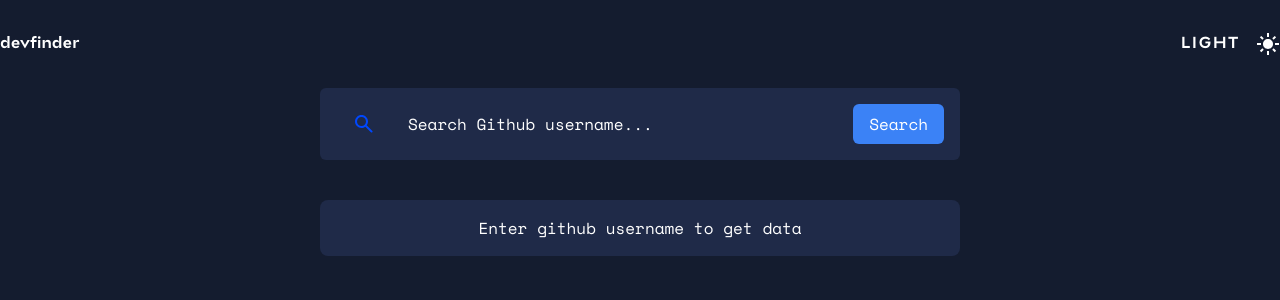
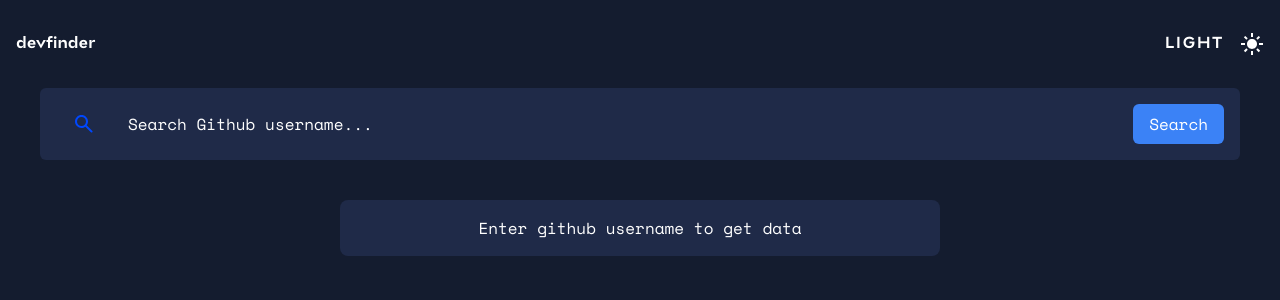
Before and after one commit to IskDev0/Search_Github_User, a Vue app: page / in a window 1280 px wide. Shown: the top 300 px of the page. Built offline with nearby package versions, Linux system fonts and the light colour scheme.

Commit message:
added responsibility

```diff
--- a/src/App.vue
+++ b/src/App.vue
@@ -35,7 +35,7 @@ let showError = () => {
 <template>
   <div class="wrapper bg-[#141C2F] text-white h-screen dark:text-black dark:bg-slate-100">
     <TheHeader/>
-    <main class="main container mx-auto">
+    <main class="main container mx-auto px-4 sm:px-10">
       <TheInput @error="showError" @send="getData"/>
       <UserCard v-if="info && !hasError" :info="info"/>
       <EmptySection v-else-if="!info && !hasError"/>
--- a/src/components/EmptySection.vue
+++ b/src/components/EmptySection.vue
@@ -1,5 +1,5 @@
 <template>
-  <div class="bg-[#1F2A48] mt-10 w-1/2 mx-auto py-4 rounded-lg dark:bg-white">
+  <div class="bg-[#1F2A48] mt-10 w-full sm:w-1/2 mx-auto py-4 rounded-lg dark:bg-white">
     <h1 class="text-center">Enter github username to get data</h1>
   </div>
 </template>
--- a/src/components/NotFound.vue
+++ b/src/components/NotFound.vue
@@ -1,5 +1,5 @@
 <template>
-  <div class="bg-[#1F2A48] mt-10 w-1/2 mx-auto py-4 rounded-lg dark:bg-white">
+  <div class="bg-[#1F2A48] mt-10 w-full md:w-1/2 mx-auto py-4 rounded-lg dark:bg-white">
     <h1 class="text-center">Profile not found</h1>
   </div>
 </template>
--- a/src/components/TheHeader.vue
+++ b/src/components/TheHeader.vue
@@ -1,5 +1,5 @@
 <template>
-  <header class="header py-8">
+  <header class="header py-8 px-4">
     <div class="container mx-auto flex justify-between items-center">
       <a class="stray" href="">devfinder</a>
       <div @click="switchTheme" class="switch__btn flex items-center gap-4 uppercase stray cursor-pointer">
--- a/src/components/TheInput.vue
+++ b/src/components/TheInput.vue
@@ -1,7 +1,6 @@
 <template>
-  <div class="">
-    <form @submit.prevent="getUser" class="flex justify-between rounded-md gap-4 bg-[#1F2A48] p-4 w-1/2 mx-auto dark:bg-white dark:text-black">
-      <div class="flex items-center bg-transparent gap-4">
+    <form @submit.prevent="getUser" class="flex flex-col justify-between rounded-md gap-4 bg-[#1F2A48] p-4 w-fulls mx-auto dark:bg-white dark:text-black lg:flex-row">
+      <div class="flex items-center bg-transparent gap-0 sm:gap-4">
         <svg class="ml-4" width="24" height="24" viewBox="0 0 24 24" fill="none" xmlns="http://www.w3.org/2000/svg">
           <path
               d="M18.9 20.3L13.3 14.7C12.8 15.1 12.225 15.4167 11.575 15.65C10.925 15.8833 10.2333 16 9.5 16C7.68333 16 6.146 15.371 4.888 14.113C3.62933 12.8543 3 11.3167 3 9.5C3 7.68333 3.62933 6.14567 4.888 4.887C6.146 3.629 7.68333 3 9.5 3C11.3167 3 12.8543 3.629 14.113 4.887C15.371 6.14567 16 7.68333 16 9.5C16 10.2333 15.8833 10.925 15.65 11.575C15.4167 12.225 15.1 12.8 14.7 13.3L20.325 18.925C20.5083 19.1083 20.6 19.3333 20.6 19.6C20.6 19.8667 20.5 20.1 20.3 20.3C20.1167 20.4833 19.8833 20.575 19.6 20.575C19.3167 20.575 19.0833 20.4833 18.9 20.3ZM9.5 14C10.75 14 11.8127 13.5627 12.688 12.688C13.5627 11.8127 14 10.75 14 9.5C14 8.25 13.5627 7.18733 12.688 6.312C11.8127 5.43733 10.75 5 9.5 5C8.25 5 7.18733 5.43733 6.312 6.312C5.43733 7.18733 5 8.25 5 9.5C5 10.75 5.43733 11.8127 6.312 12.688C7.18733 13.5627 8.25 14 9.5 14Z"
@@ -14,7 +13,6 @@
       <input class="bg-blue-500 text-white py-2 px-4 rounded-md cursor-pointer hover:bg-blue-600 active:bg-blue-600"
              type="submit" value="Search">
     </form>
-  </div>
 </template>
 
 <script setup>
--- a/src/components/UserCard.vue
+++ b/src/components/UserCard.vue
@@ -1,18 +1,18 @@
 <template>
-  <div class="bg-[#1F2A48] w-1/2 mx-auto p-12 mt-10 rounded-lg dark:bg-white">
-    <div class="flex justify-between items-start">
+  <div class="bg-[#1F2A48] w-full mx-auto p-12 mt-10 rounded-lg dark:bg-white">
+    <div class="flex flex-col gap-4 text-center items-center sm:flex-row sm:text-left sm:items-start justify-between">
       <img class="rounded-full w-24" :src="info.avatar_url" alt="">
-      <div class="w-3/4">
+      <div class="w-full sm:w-3/4">
         <div class="flex flex-col">
-          <div class="flex flex-col">
-            <div class="flex justify-between">
+          <div class="flex flex-col gap-4">
+            <div class="flex flex-col sm:flex-row justify-between">
               <p class="text-xl font-bold">{{ info.name }}</p>
               <p class="font-thin">Joined {{ date.toDateString() }}</p>
             </div>
             <a class="text-blue-600" :href="`https://github.com/${info.login}`">@{{ info.login }}</a>
             <p class="text-gray-400 mt-4">{{ info.bio ? info.bio : "This profile has no bio" }}</p>
           </div>
-          <div class="flex justify-between bg-[#141C2F] py-4 px-8 rounded-lg my-8 dark:bg-slate-100">
+          <div class="flex flex-col sm:flex-row sm:text-center sm:gap-4 justify-between bg-[#141C2F] py-4 px-8 rounded-lg my-8 dark:bg-slate-100">
             <div class="flex flex-col">
               <span>Repos</span>
               <span class="text-2xl font-bold">{{ info.public_repos }}</span>
@@ -26,7 +26,7 @@
               <span class="text-2xl font-bold">{{ info.following }}</span>
             </div>
           </div>
-          <div class="grid grid-cols-2 gap-x-12 gap-y-6">
+          <div class="flex flex-col items-center sm:grid grid-cols-2 gap-x-12 gap-y-6">
             <p class="flex gap-4">
               <svg width="24" height="24" viewBox="0 0 24 24" fill="none" xmlns="http://www.w3.org/2000/svg">
                 <path
```
